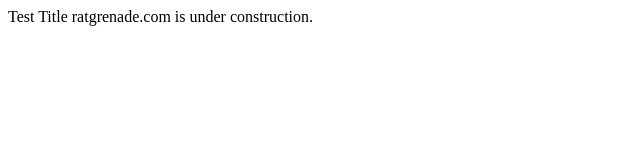
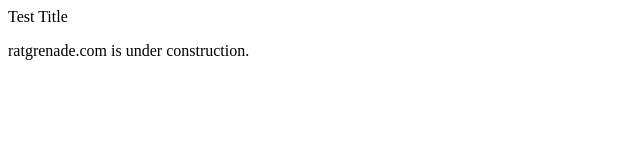
Before and after one commit to jkll097/jkll097.github.io, a plain HTML site: page index.html in a window 1280 px wide. Shown: the whole page, without its empty margins (0-640 px from the left). Drawn offline with Linux system fonts and the light colour scheme.

Commit message:
Update index.html

```diff
--- a/index.html
+++ b/index.html
@@ -6,7 +6,7 @@
 </head>
 
 <body>
-ratgrenade.com is under construction.
+  <p>ratgrenade.com is under construction.</p>
 </body>
 
 </html>
```
